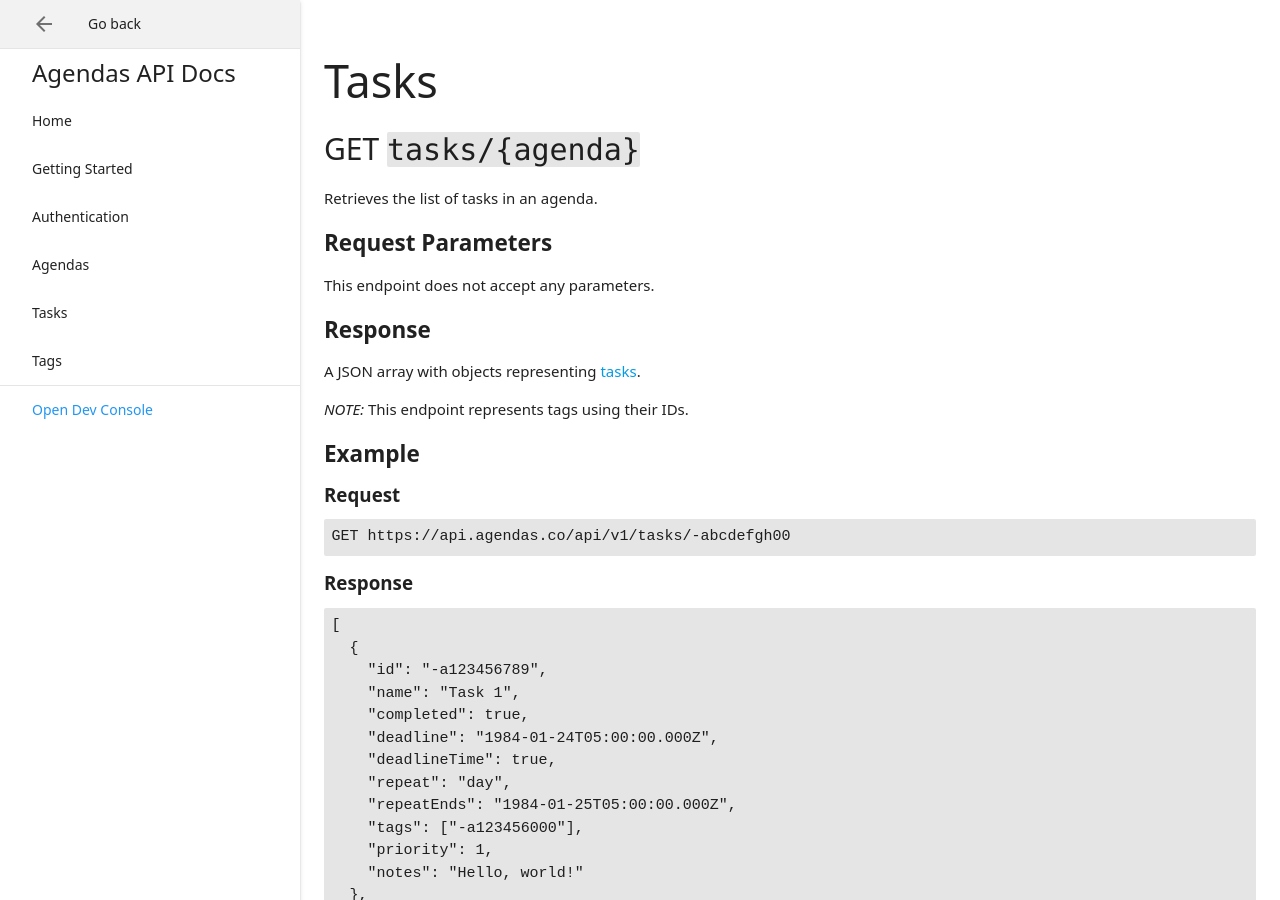
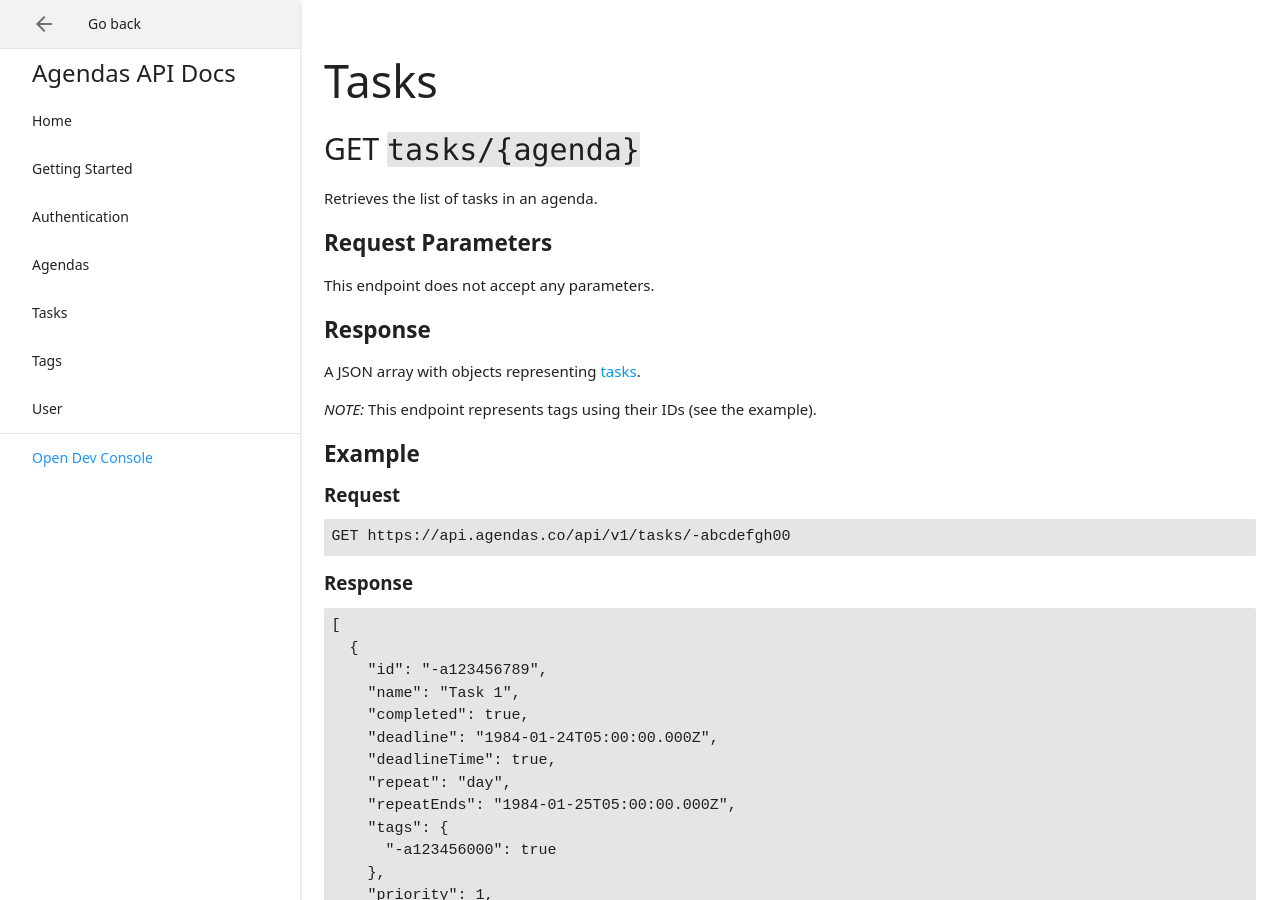
Before and after one commit to agendas/agendas.github.io, a Jekyll site: the page built from developer/docs/tasks.md, in a window 1280 px wide and 900 px high. Built offline with Jekyll 4.4.1, drawn with Linux system fonts in a browser that asks for light colours; nearby versions of some CDN libraries; our own code applies the rules of GitHub Pages for plain Markdown files.

Commit message:
Add documentation for email and username endpoints

```diff
--- a/_layouts/docs.html
+++ b/_layouts/docs.html
@@ -114,6 +114,7 @@
         <li class="waves-effect"><a href="/developer/docs/agendas">Agendas</a></li>
         <li class="waves-effect"><a href="/developer/docs/tasks">Tasks</a></li>
         <li class="waves-effect"><a href="/developer/docs/tags">Tags</a></li>
+        <li class="waves-effect"><a href="/developer/docs/user">User</a></li>
         <hr />
         <li class="waves-effect waves-blue"><a href="https://app.agendas.co/#/console" class="blue-text">Open Dev Console</a></li>
       </ul>
--- a/developer/docs/tasks.md
+++ b/developer/docs/tasks.md
@@ -12,7 +12,7 @@
 ### Response
 A JSON array with objects representing [tasks](#get-tasksagendaid).
 
-**_NOTE:_** This endpoint represents tags using their IDs.
+**_NOTE:_** This endpoint represents tags using their IDs (see the example).
 
 ### Example
 
@@ -32,7 +32,9 @@
     "deadlineTime": true,
     "repeat": "day",
     "repeatEnds": "1984-01-25T05:00:00.000Z",
-    "tags": ["-a123456000"],
+    "tags": {
+      "-a123456000": true
+    },
     "priority": 1,
     "notes": "Hello, world!"
   },
```
Also changed, not shown: developer/docs/agendas.md (+1 -0 lines), developer/docs/authentication.md (+3 -1 lines), developer/docs/user.md (added, +61 -0 lines).
